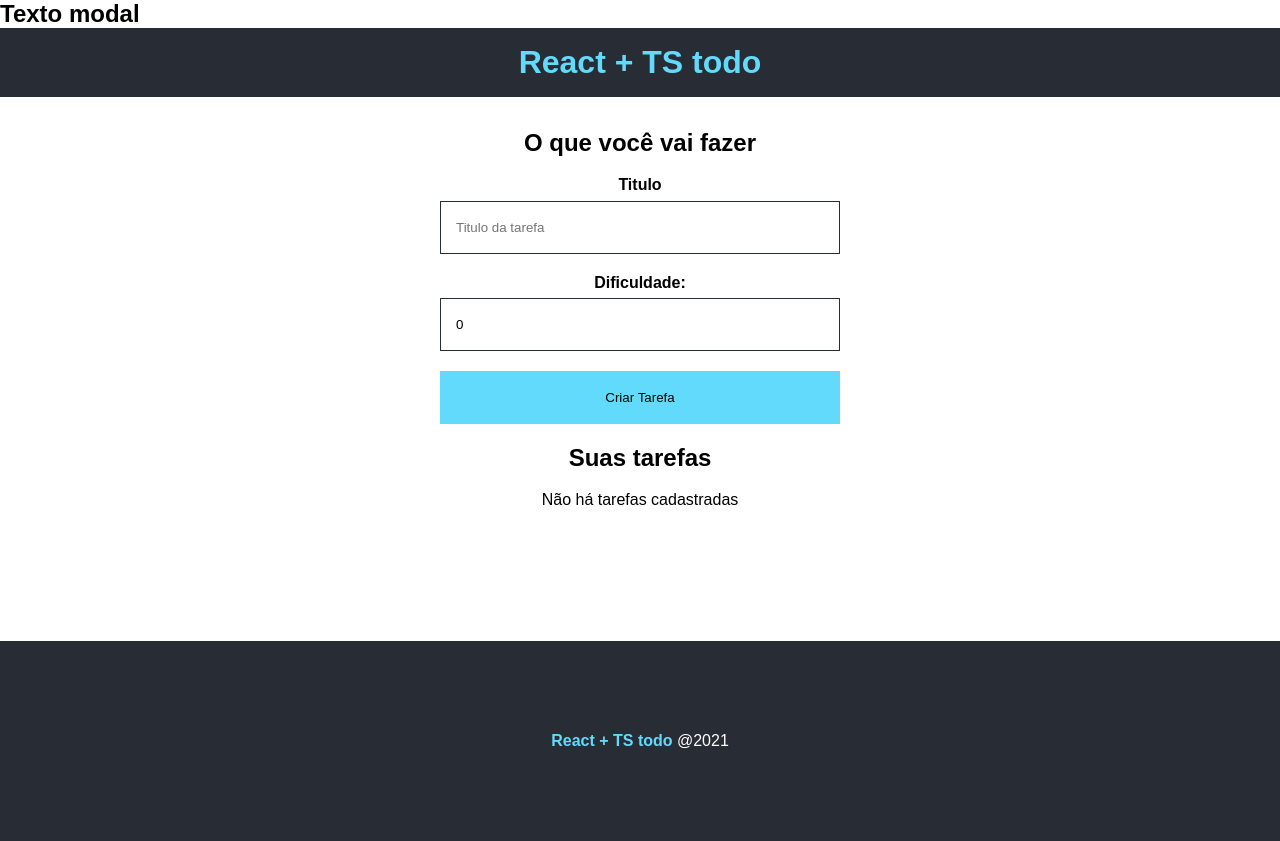
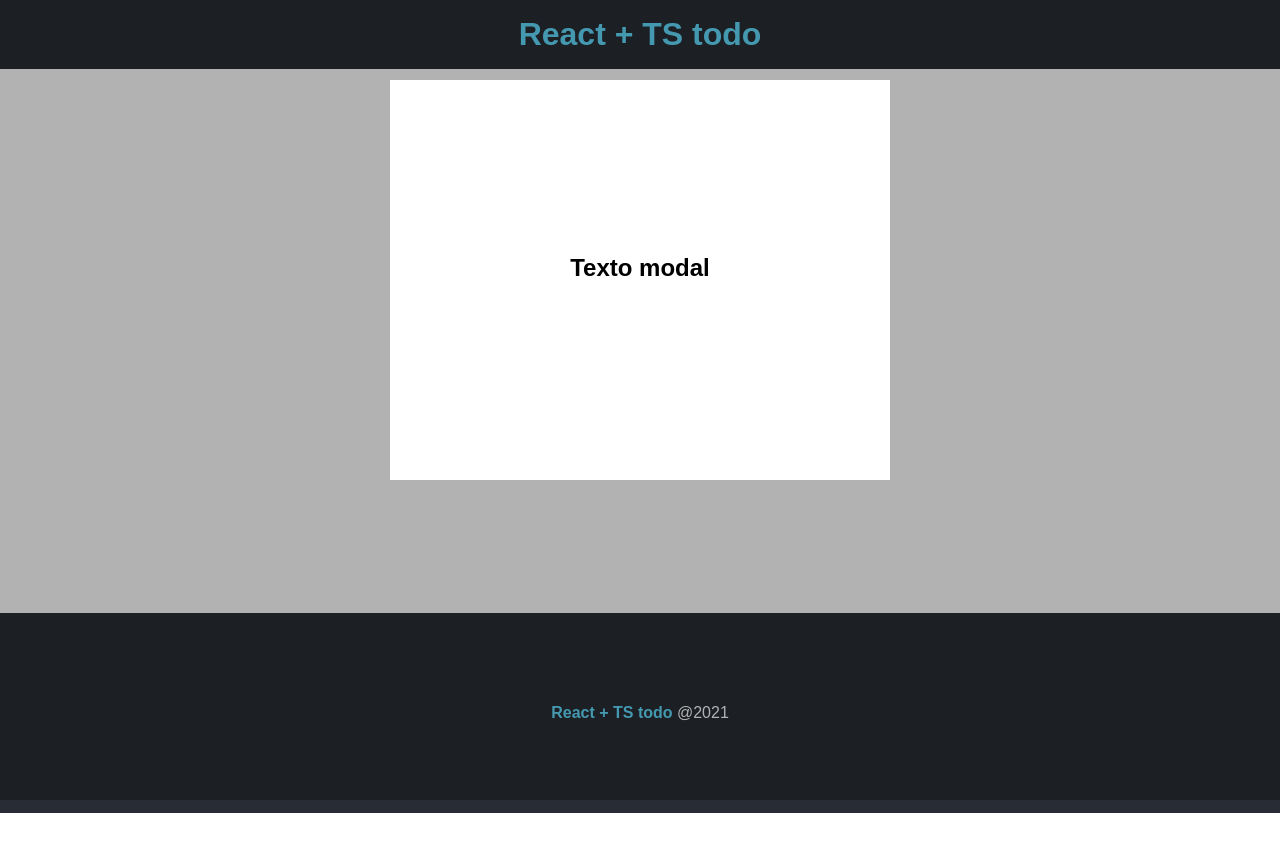
Before and after one commit to giclayne/todo-react, a React (Create React App) app: page / in a window 1280 px wide. After the commit the page ends 813 px from the top, so only its background shows below. Built offline with nearby package versions, Linux system fonts and the light colour scheme; the HTML template or start-up script is replaced by a standard one.

Commit message:
importacao do css do modal

```diff
--- a/src/components/Modal.tsx
+++ b/src/components/Modal.tsx
@@ -1,14 +1,17 @@
 import React from 'react'
 //css
 import styles from "./Modal.module.css"
-type Props = {}
+type Props = {
+    children: React.ReactNode
+}
 
-const Modal = (props: Props) => {
+const Modal = ({children}: Props) => {
   return (
     <div id="modal">
-        <div></div>
-        <div>
+        <div className={styles.fade}></div>
+        <div className={styles.modal}>
             <h2>Texto modal</h2>
+            {children}
         </div>
     </div>
   )
```
